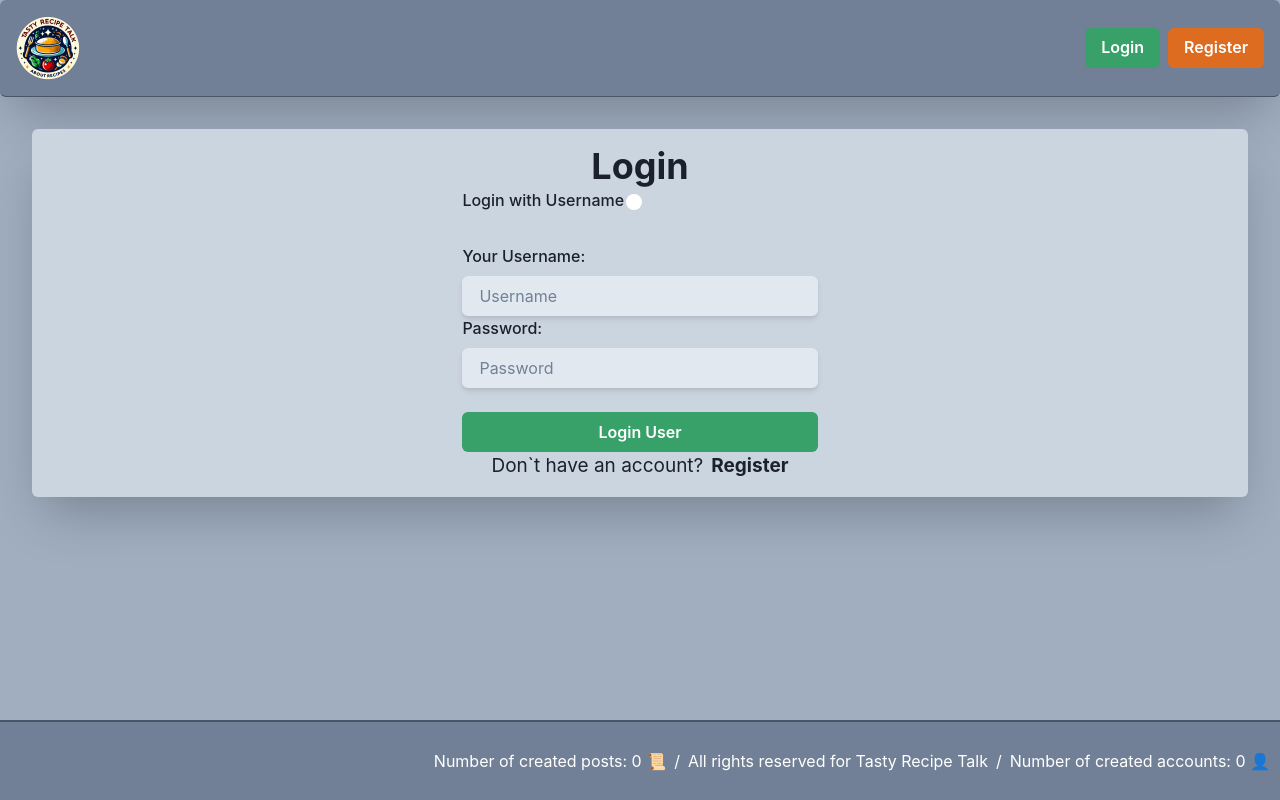
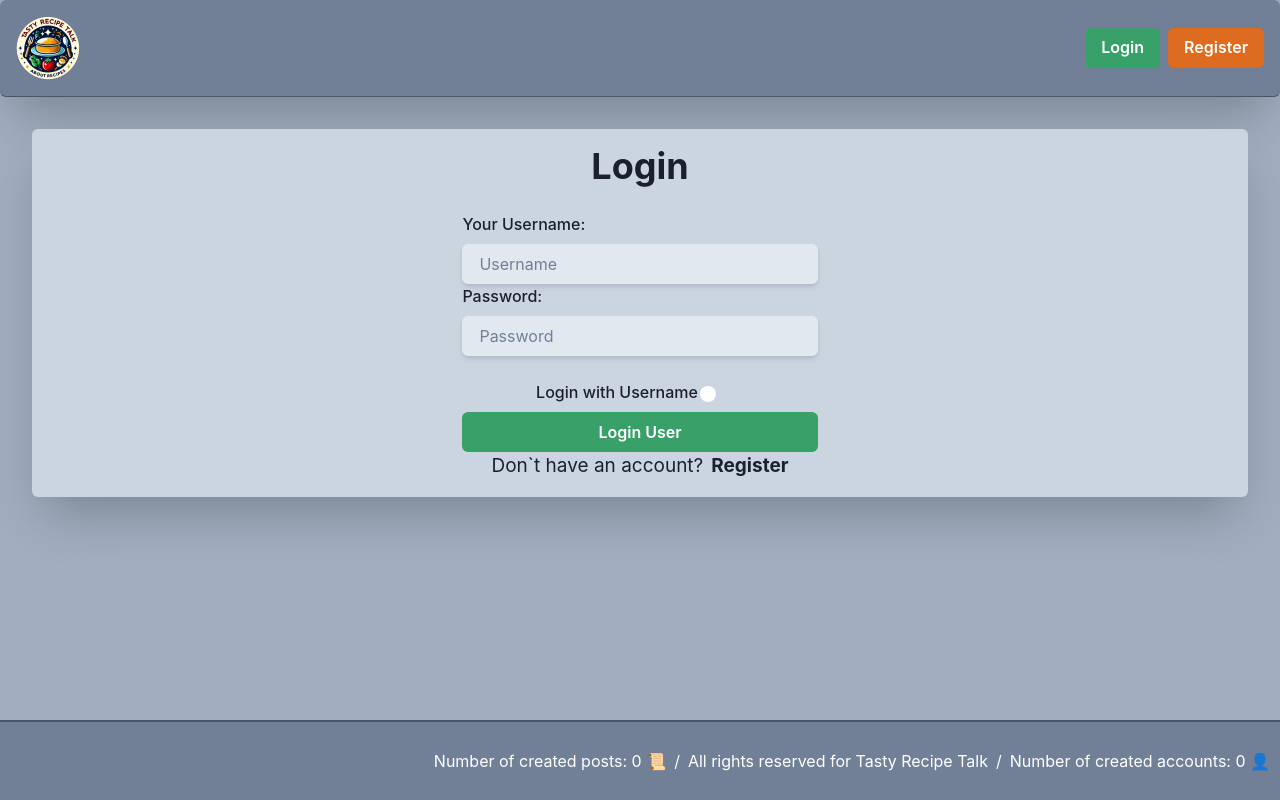
Before and after one commit to A58-Agents-Team1/Tasty-Recipe-Talk, a React (Vite) app: page /login in a window 1280 px wide. Built offline with nearby package versions, Linux system fonts and the light colour scheme; no server answers; the database is empty.

Commit message:
Change btn position

```diff
--- a/src/views/Login.jsx
+++ b/src/views/Login.jsx
@@ -119,16 +119,6 @@ export default function Login() {
   return (
     <Box width={{ base: '90%', md: '30%' }}>
       <Heading textAlign={'center'}>Login</Heading>
-      <FormLabel htmlFor='isChecked'>
-        {userNameOrEmail ? 'Login with Email' : 'Login with Username'}
-        <Switch
-          id='isChecked'
-          colorScheme='green'
-          _selected={{ bg: 'green.500', color: 'white' }}
-          value={userNameOrEmail}
-          onChange={() => setUserNameOrEmail(!userNameOrEmail)}
-        />
-      </FormLabel>
       <br />
       {userNameOrEmail ? (
         <>
@@ -195,7 +185,16 @@ export default function Login() {
       />
       <br />
       <br />
-
+      <FormLabel htmlFor='isChecked' textAlign={'center'}>
+        {userNameOrEmail ? 'Login with Email' : 'Login with Username'}
+        <Switch
+          id='isChecked'
+          colorScheme='green'
+          _selected={{ bg: 'green.500', color: 'white' }}
+          value={userNameOrEmail}
+          onChange={() => setUserNameOrEmail(!userNameOrEmail)}
+        />
+      </FormLabel>
       <Flex
         direction='column'
         alignItems='center'
```
